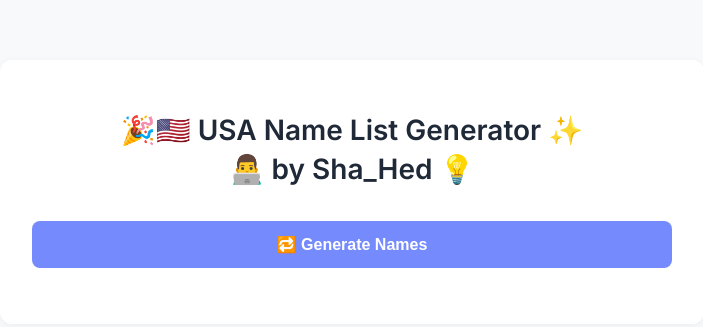
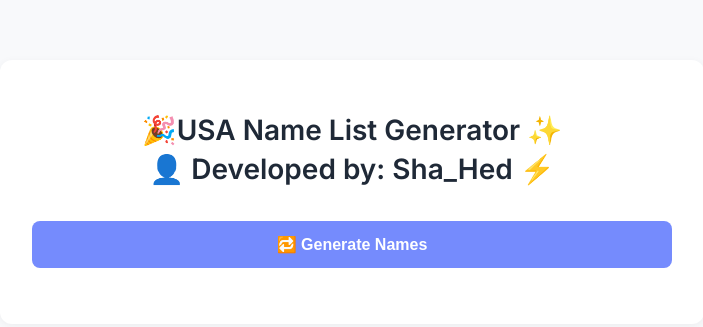
Before and after one commit to saheduxi/random-name-generator, a website: page public/index.html in a window 1280 px wide. Shown: the whole page, without its empty margins (288-991 px from the left). Drawn offline with Linux system fonts and the light colour scheme.

Commit message:
index.html

```diff
--- a/public/index.html
+++ b/public/index.html
@@ -9,7 +9,7 @@
 </head>
 <body>
   <div class="container">
-    <h1>🎉🇺🇸 USA Name List Generator ✨<br>👨‍💻 by <strong>Sha_Hed</strong> 💡</h1>
+    <h1>🎉USA Name List Generator ✨<br>👤 Developed by: <strong>Sha_Hed</strong> ⚡</h1>
 
     <button id="generate-btn">🔁 Generate Names</button>
     <div id="name-sets"></div>
```
